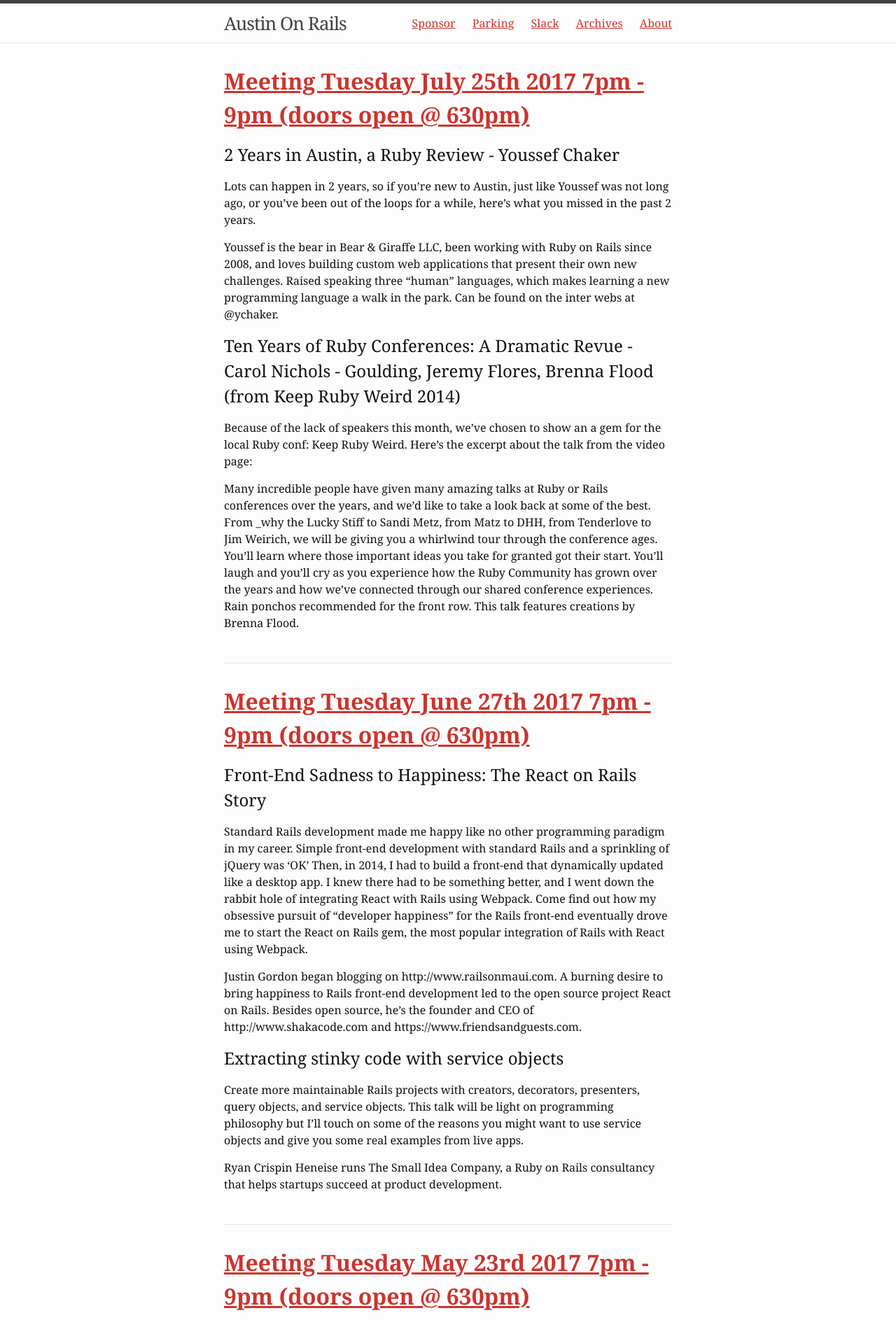
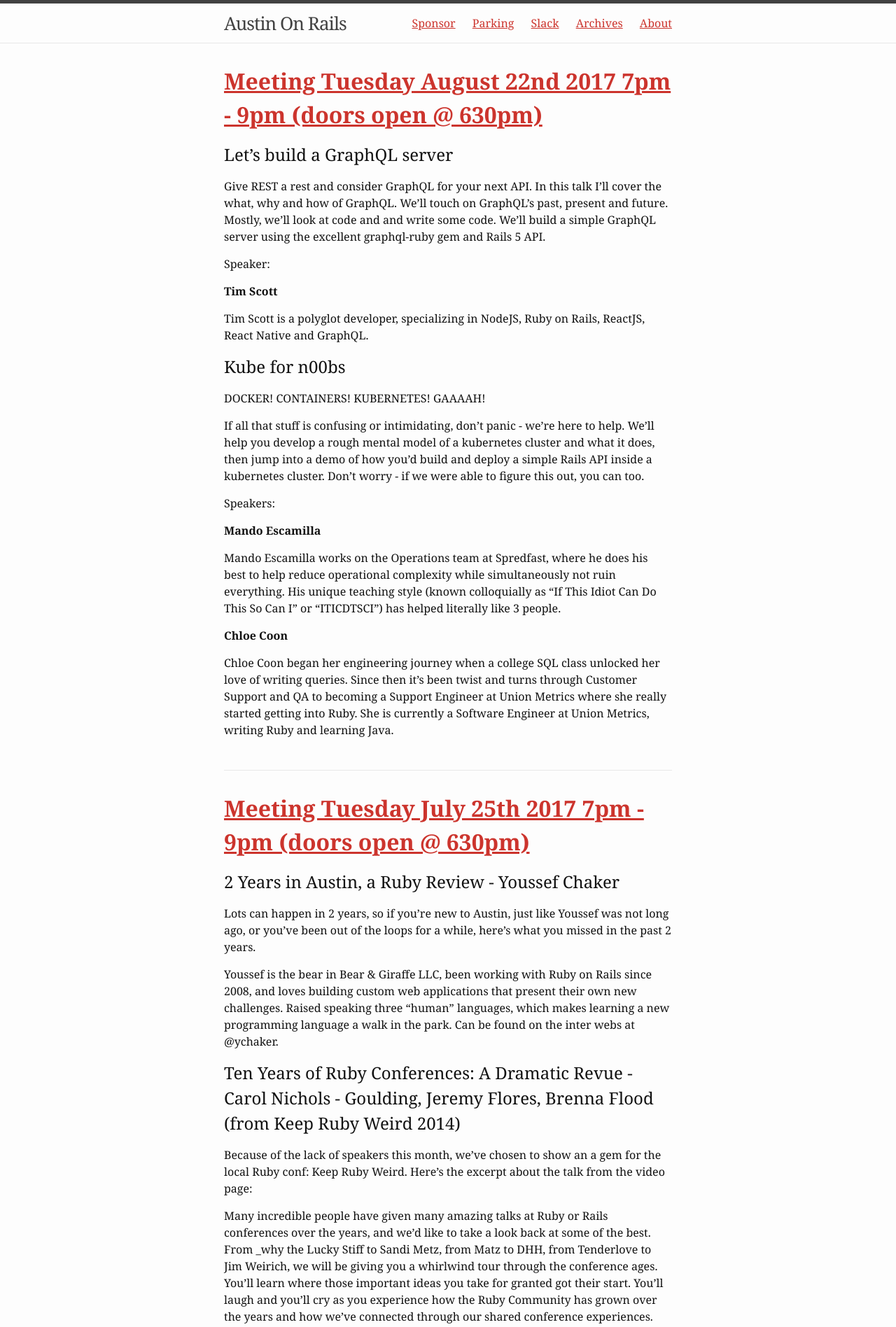
Before and after one commit to austinonrails/aor_meetings_blog, a Jekyll site: the page built from index.html, in a window 1280 px wide. Shown: the top 1896 px of the page at 70% size. Built offline with Jekyll 4.4.1, drawn with Linux system fonts in a browser that asks for light colours; some of the changed text lies outside the part shown.

Commit message:
august 2017 meetup details and footer updates

```diff
--- a/_includes/footer.html
+++ b/_includes/footer.html
@@ -1,46 +1,18 @@
 <footer class="site-footer">
-
   <div class="wrapper">
-
     <h2 class="footer-heading">{{ site.title }}</h2>
 
     <div class="footer-col-wrapper">
       <div class="footer-col  footer-col-1">
         <ul class="contact-list">
           <li>Ping us on Twitter at <a href="https://twitter.com/austinonrails">@austinonrails</a></li>
-          <li><a href="mailto:{{ site.email }}">{{ site.email }}</a></li>
+          <li>Join us on <a href="https://aor-slack-invitebot.herokuapp.com/">Slack</a></li>
         </ul>
       </div>
 
       <div class="footer-col  footer-col-2">
-        <ul class="social-media-list">
-          {% if site.github_username %}
-          <li>
-            <a href="https://github.com/{{ site.github_username }}">
-              <span class="icon  icon--github">
-                <svg viewBox="0 0 16 16">
-                  <path fill="#828282" d="M7.999,0.431c-4.285,0-7.76,3.474-7.76,7.761 c0,3.428,2.223,6.337,5.307,7.363c0.388,0.071,0.53-0.168,0.53-0.374c0-0.184-0.007-0.672-0.01-1.32 c-2.159,0.469-2.614-1.04-2.614-1.04c-0.353-0.896-0.862-1.135-0.862-1.135c-0.705-0.481,0.053-0.472,0.053-0.472 c0.779,0.055,1.189,0.8,1.189,0.8c0.692,1.186,1.816,0.843,2.258,0.645c0.071-0.502,0.271-0.843,0.493-1.037 C4.86,11.425,3.049,10.76,3.049,7.786c0-0.847,0.302-1.54,0.799-2.082C3.768,5.507,3.501,4.718,3.924,3.65 c0,0,0.652-0.209,2.134,0.796C6.677,4.273,7.34,4.187,8,4.184c0.659,0.003,1.323,0.089,1.943,0.261 c1.482-1.004,2.132-0.796,2.132-0.796c0.423,1.068,0.157,1.857,0.077,2.054c0.497,0.542,0.798,1.235,0.798,2.082 c0,2.981-1.814,3.637-3.543,3.829c0.279,0.24,0.527,0.713,0.527,1.437c0,1.037-0.01,1.874-0.01,2.129 c0,0.208,0.14,0.449,0.534,0.373c3.081-1.028,5.302-3.935,5.302-7.362C15.76,3.906,12.285,0.431,7.999,0.431z"/>
-                </svg>
-              </span>
-
-            </a>
-          </li>
-          {% endif %}
-
-          {% if site.twitter_username %}
-          <li>
-            <a href="https://twitter.com/{{ site.twitter_username }}">
-              <span class="icon  icon--twitter">
-                <svg viewBox="0 0 16 16">
-                  <path fill="#828282" d="M15.969,3.058c-0.586,0.26-1.217,0.436-1.878,0.515c0.675-0.405,1.194-1.045,1.438-1.809
-                  c-0.632,0.375-1.332,0.647-2.076,0.793c-0.596-0.636-1.446-1.033-2.387-1.033c-1.806,0-3.27,1.464-3.27,3.27 c0,0.256,0.029,0.506,0.085,0.745C5.163,5.404,2.753,4.102,1.14,2.124C0.859,2.607,0.698,3.168,0.698,3.767 c0,1.134,0.577,2.135,1.455,2.722C1.616,6.472,1.112,6.325,0.671,6.08c0,0.014,0,0.027,0,0.041c0,1.584,1.127,2.906,2.623,3.206 C3.02,9.402,2.731,9.442,2.433,9.442c-0.211,0-0.416-0.021-0.615-0.059c0.416,1.299,1.624,2.245,3.055,2.271 c-1.119,0.877-2.529,1.4-4.061,1.4c-0.264,0-0.524-0.015-0.78-0.046c1.447,0.928,3.166,1.469,5.013,1.469 c6.015,0,9.304-4.983,9.304-9.304c0-0.142-0.003-0.283-0.009-0.423C14.976,4.29,15.531,3.714,15.969,3.058z"/>
-                </svg>
-              </span>
-
-            </a>
-          </li>
-          {% endif %}
-        </ul>
+        <p>Thanks to our meetup host</p>
+        <img src="/files/cf-logo.png">
       </div>
 
       <div class="footer-col  footer-col-3">
@@ -53,5 +25,4 @@
     </div>
 
   </div>
-
 </footer>
--- /dev/null
+++ b/_posts/2017-08-10-august_2017.md
@@ -0,0 +1,31 @@
+---
+layout: post
+title: "Meeting Tuesday August 22nd 2017 7pm - 9pm (doors open @ 630pm)"
+tags: []
+---
+
+## Let's build a GraphQL server
+
+Give REST a rest and consider GraphQL for your next API. In this talk I'll cover the what, why and how of GraphQL. We'll touch on GraphQL's past, present and future. Mostly, we'll look at code and and write some code. We'll build a simple GraphQL server using the excellent graphql-ruby gem and Rails 5 API.
+
+Speaker:
+
+**Tim Scott**
+
+Tim Scott is a polyglot developer, specializing in NodeJS, Ruby on Rails, ReactJS, React Native and GraphQL.
+
+## Kube for n00bs
+
+DOCKER!  CONTAINERS!  KUBERNETES! GAAAAH!
+
+If all that stuff is confusing or intimidating, don't panic - we're here to help.  We'll help you develop a rough mental model of a kubernetes cluster and what it does, then jump into a demo of how you'd build and deploy a simple Rails API inside a kubernetes cluster.  Don't worry - if we were able to figure this out, you can too.
+
+Speakers:
+
+**Mando Escamilla**
+
+Mando Escamilla works on the Operations team at Spredfast, where he does his best to help reduce operational complexity while simultaneously not ruin everything. His unique teaching style (known colloquially as "If This Idiot Can Do This So Can I" or "ITICDTSCI") has helped literally like 3 people.
+
+**Chloe Coon**
+
+Chloe Coon began her engineering journey when a college SQL class unlocked her love of writing queries. Since then it's been twist and turns through Customer Support and QA to becoming a Support Engineer at Union Metrics where she really started getting into Ruby. She is currently a Software Engineer at Union Metrics, writing Ruby and learning Java.
--- a/_sass/_layout.scss
+++ b/_sass/_layout.scss
@@ -125,18 +125,18 @@
 }
 
 .footer-col-1 {
-    width: -webkit-calc(35% - (#{$spacing-unit} / 2));
-    width:         calc(35% - (#{$spacing-unit} / 2));
+    width: -webkit-calc(30% - (#{$spacing-unit} / 2));
+    width:         calc(30% - (#{$spacing-unit} / 2));
 }
 
 .footer-col-2 {
-    width: -webkit-calc(20% - (#{$spacing-unit} / 2));
-    width:         calc(20% - (#{$spacing-unit} / 2));
+    width: -webkit-calc(30% - (#{$spacing-unit} / 2));
+    width:         calc(30% - (#{$spacing-unit} / 2));
 }
 
 .footer-col-3 {
-    width: -webkit-calc(45% - (#{$spacing-unit} / 2));
-    width:         calc(45% - (#{$spacing-unit} / 2));
+    width: -webkit-calc(30% - (#{$spacing-unit} / 2));
+    width:         calc(30% - (#{$spacing-unit} / 2));
 }
 
 
```
Also changed, not shown: files/cf-logo.png (added).
